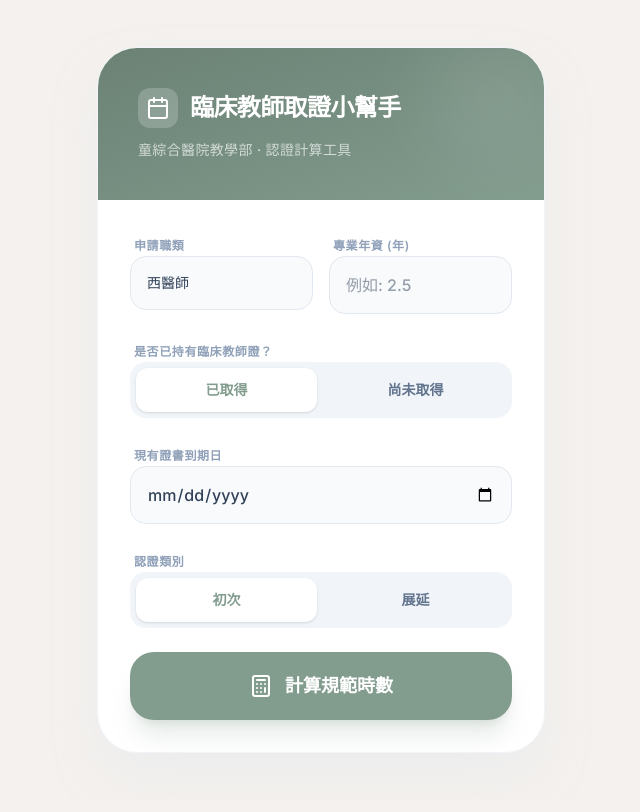
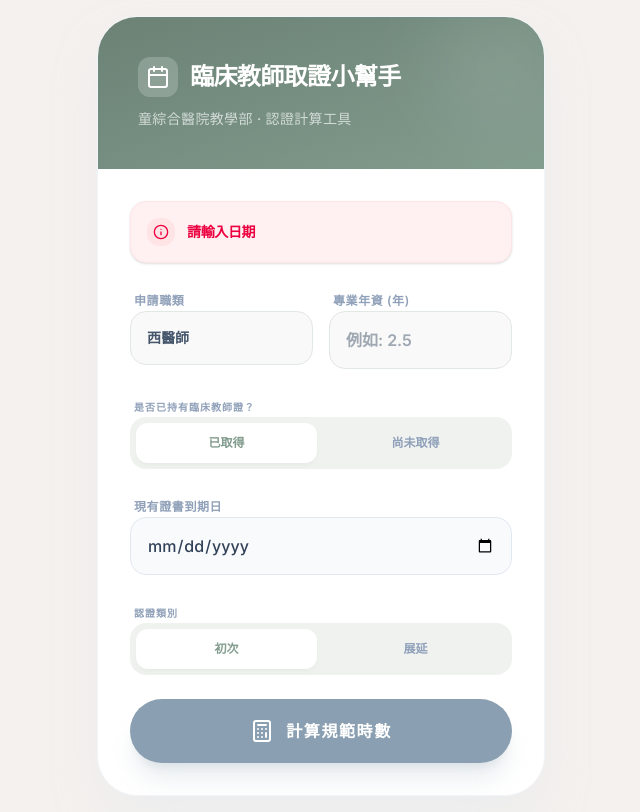
Before and after one commit to d38653865-max/tungtung-, a React (Vite) app: page / in a window 1280 px wide. Both pictures are taken after a click on the button "計算規範時數". Shown: the whole page, without its empty margins (319-959 px from the left). Built offline with nearby package versions, Linux system fonts and the light colour scheme.

Commit message:
feat: Improve input validation and error handling
Replace alerts with a dedicated error display component to provide clearer feedback to the user regarding invalid inputs. Update the application title for better identification.

```diff
--- a/index.html
+++ b/index.html
@@ -3,7 +3,8 @@
   <head>
     <meta charset="UTF-8" />
     <meta name="viewport" content="width=device-width, initial-scale=1.0" />
-    <title>My Google AI Studio App</title>
+    <title>臨床教師取證(初階)小幫手
+</title>
   </head>
   <body>
     <div id="root"></div>
--- a/src/App.tsx
+++ b/src/App.tsx
@@ -71,12 +71,15 @@ export default function App() {
   const [expiryDate, setExpiryDate] = useState<string>('');
   const [type, setType] = useState<CertType>('initial');
   const [result, setResult] = useState<Rule | null>(null);
+  const [errorStatus, setErrorStatus] = useState<string | null>(null);
 
   const selectedProfession = PROFESSIONS.find(p => p.id === professionId);
 
   const handleCalculate = () => {
+    setErrorStatus(null);
+
     if (!expiryDate) {
-      alert('請輸入日期');
+      setErrorStatus('請輸入日期');
       return;
     }
 
@@ -84,12 +87,12 @@ export default function App() {
     if (!hasCertificate || type === 'initial') {
       const years = parseFloat(seniority);
       if (isNaN(years)) {
-        alert('請輸入專業年資');
+        setErrorStatus('請輸入專業年資');
         return;
       }
 
       if (selectedProfession && years < selectedProfession.minYears) {
-        alert('無法申請');
+        setErrorStatus('無法申請');
         // We still let them see the hours, but seniority is important
       }
     }
@@ -123,6 +126,23 @@ export default function App() {
 
         {/* Form */}
         <div className="p-8 space-y-6">
+          {/* Custom Notification for Errors */}
+          <AnimatePresence>
+            {errorStatus && (
+              <motion.div
+                initial={{ opacity: 0, y: -10, scale: 0.95 }}
+                animate={{ opacity: 1, y: 0, scale: 1 }}
+                exit={{ opacity: 0, y: -10, scale: 0.95 }}
+                className="bg-rose-50 border border-rose-100 p-4 rounded-2xl flex items-center gap-3 text-rose-600 shadow-sm"
+              >
+                <div className="bg-rose-100 p-1.5 rounded-xl">
+                  <Info className="w-4 h-4" />
+                </div>
+                <span className="font-black text-sm tracking-tight">{errorStatus}</span>
+              </motion.div>
+            )}
+          </AnimatePresence>
+
           <div className="grid grid-cols-2 gap-4">
             <div className="space-y-2">
               <label htmlFor="profession" className="text-xs font-bold text-slate-400 uppercase tracking-wider ml-1">
@@ -131,8 +151,11 @@ export default function App() {
               <select
                 id="profession"
                 value={professionId}
-                onChange={(e) => setProfessionId(e.target.value)}
-                className="w-full p-4 bg-slate-50 border border-slate-200 rounded-2xl focus:outline-none focus:ring-2 focus:ring-brand focus:border-transparent transition-all text-sm font-medium text-slate-700 appearance-none cursor-pointer"
+                onChange={(e) => {
+                  setProfessionId(e.target.value);
+                  setErrorStatus(null);
+                }}
+                className="w-full p-4 bg-[#f8f9f8] border border-[#e2e8e4] rounded-2xl focus:outline-none focus:ring-2 focus:ring-brand/50 focus:border-brand transition-all text-sm font-bold text-slate-600 appearance-none cursor-pointer"
               >
                 {PROFESSIONS.map(p => (
                   <option key={p.id} value={p.id}>{p.name}</option>
@@ -149,22 +172,25 @@ export default function App() {
                 step="0.1"
                 placeholder="例如: 2.5"
                 value={seniority}
-                onChange={(e) => setSeniority(e.target.value)}
-                className="w-full p-4 bg-slate-50 border border-slate-200 rounded-2xl focus:outline-none focus:ring-2 focus:ring-brand focus:border-transparent transition-all font-medium text-slate-700"
+                onChange={(e) => {
+                  setSeniority(e.target.value);
+                  setErrorStatus(null);
+                }}
+                className="w-full p-4 bg-[#f8f9f8] border border-[#e2e8e4] rounded-2xl focus:outline-none focus:ring-2 focus:ring-brand/50 focus:border-brand transition-all font-bold text-slate-600"
               />
             </div>
           </div>
 
           <div className="space-y-3">
-            <label className="text-xs font-bold text-slate-400 uppercase tracking-wider ml-1">是否已持有臨床教師證？</label>
-            <div className="grid grid-cols-2 gap-2 bg-slate-100 p-1.5 rounded-2xl">
+            <label className="text-[10px] font-black text-slate-400 uppercase tracking-widest ml-1">是否已持有臨床教師證？</label>
+            <div className="grid grid-cols-2 gap-2 bg-[#f0f2f0] p-1.5 rounded-2xl">
               <button
                 id="has-cert-yes"
                 onClick={() => handleCertificateToggle(true)}
-                className={`py-3 px-4 rounded-xl text-sm font-bold transition-all ${
+                className={`py-3 px-4 rounded-xl text-xs font-black transition-all ${
                   hasCertificate
-                    ? 'bg-white text-brand shadow-sm'
-                    : 'text-slate-500 hover:text-slate-700'
+                    ? 'bg-white text-brand shadow-md shadow-brand/5'
+                    : 'text-slate-400 hover:text-brand-dark'
                 }`}
               >
                 已取得
@@ -172,10 +198,10 @@ export default function App() {
               <button
                 id="has-cert-no"
                 onClick={() => handleCertificateToggle(false)}
-                className={`py-3 px-4 rounded-xl text-sm font-bold transition-all ${
+                className={`py-3 px-4 rounded-xl text-xs font-black transition-all ${
                   !hasCertificate
-                    ? 'bg-white text-brand shadow-sm'
-                    : 'text-slate-500 hover:text-slate-700'
+                    ? 'bg-white text-brand shadow-md shadow-brand/5'
+                    : 'text-slate-400 hover:text-brand-dark'
                 }`}
               >
                 尚未取得
@@ -202,15 +228,15 @@ export default function App() {
               animate={{ opacity: 1, height: 'auto' }}
               className="space-y-3 overflow-hidden"
             >
-              <label className="text-xs font-bold text-slate-400 uppercase tracking-wider ml-1">認證類別</label>
-              <div className="grid grid-cols-2 gap-2 bg-slate-100 p-1.5 rounded-2xl">
+                <label className="text-[10px] font-black text-slate-400 uppercase tracking-widest ml-1">認證類別</label>
+                <div className="grid grid-cols-2 gap-2 bg-[#f0f2f0] p-1.5 rounded-2xl">
                   <button
                     id="type-initial"
                     onClick={() => setType('initial')}
-                  className={`py-3 px-4 rounded-xl text-sm font-bold transition-all ${
+                    className={`py-3 px-4 rounded-xl text-xs font-black transition-all ${
                       type === 'initial'
-                      ? 'bg-white text-brand shadow-sm'
-                      : 'text-slate-500 hover:text-slate-700'
+                        ? 'bg-white text-brand shadow-md shadow-brand/5'
+                        : 'text-slate-400 hover:text-brand-dark'
                     }`}
                   >
                     初次
@@ -218,10 +244,10 @@ export default function App() {
                   <button
                     id="type-extension"
                     onClick={() => setType('extension')}
-                  className={`py-3 px-4 rounded-xl text-sm font-bold transition-all ${
+                    className={`py-3 px-4 rounded-xl text-xs font-black transition-all ${
                       type === 'extension'
-                      ? 'bg-white text-brand shadow-sm'
-                      : 'text-slate-500 hover:text-slate-700'
+                        ? 'bg-white text-brand shadow-md shadow-brand/5'
+                        : 'text-slate-400 hover:text-brand-dark'
                     }`}
                   >
                     展延
@@ -240,10 +266,10 @@ export default function App() {
           <button
             id="calc-button"
             onClick={handleCalculate}
-            className="w-full bg-brand hover:bg-brand-dark text-white font-black py-5 rounded-[1.5rem] shadow-xl shadow-brand/20 transition-all flex items-center justify-center gap-3 active:scale-[0.98]"
+            className="w-full bg-morandi-blue hover:bg-[#7a8f9f] text-white font-black py-5 rounded-[2rem] shadow-xl shadow-morandi-blue/20 transition-all flex items-center justify-center gap-3 active:scale-[0.98] group"
           >
-            <Calculator className="w-6 h-6" />
-            <span className="text-lg">計算規範時數</span>
+            <Calculator className="w-6 h-6 group-hover:rotate-12 transition-transform" />
+            <span className="text-base tracking-[0.1em]">計算規範時數</span>
           </button>
 
           {/* Results Area */}
```
Lines whose indentation alone changed are shown as unchanged.
